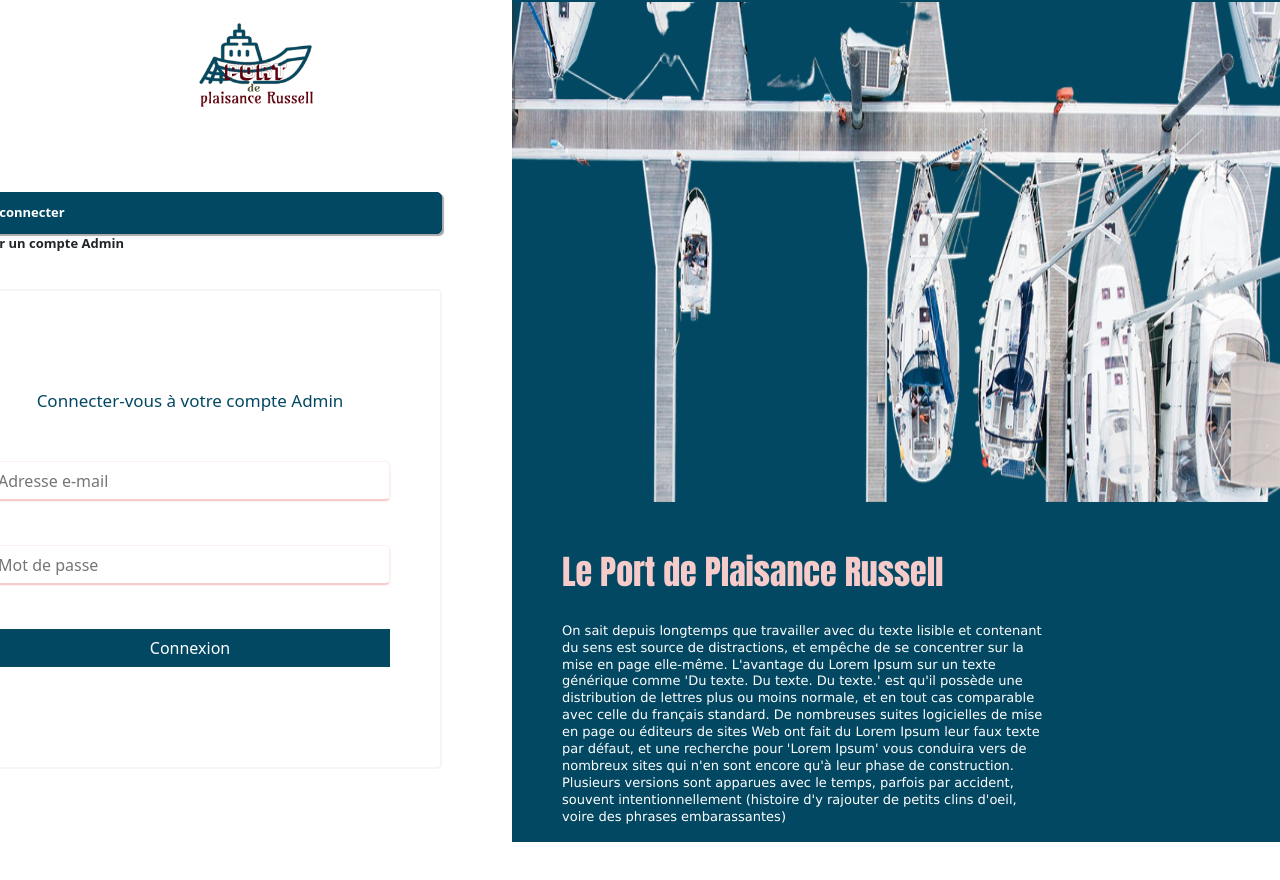
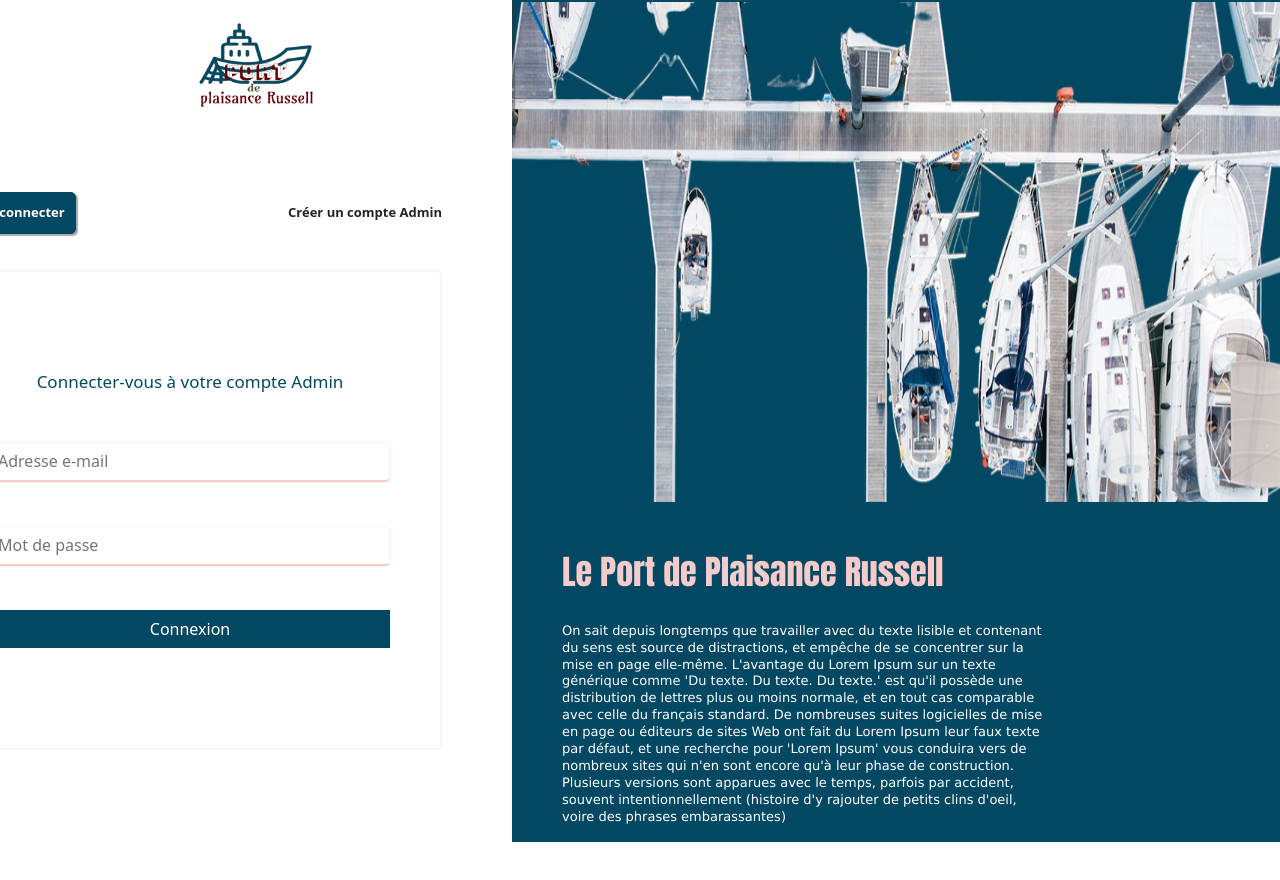
Before and after one commit to clessmatthaus/APIREST-PLAISSANCE-RUSSEL, a React (Create React App) app in the folder front-end/plaissance-russell-api/: page / in a window 1280 px wide. Shown: the top 880 px of the page. Built offline with nearby package versions, Linux system fonts and the light colour scheme.

Commit message:
update project

```diff
--- a/front-end/plaissance-russell-api/src/components/Log/Index.css
+++ b/front-end/plaissance-russell-api/src/components/Log/Index.css
@@ -70,14 +70,19 @@ h5{
    align-items:center;
    margin-bottom:20px;
    margin-top:-30px;
-
+   flex-direction: row;
+   justify-content:space-between;
 }
 .ul-div ul{
    width:100%;
+   display:flex;
+   justify-content:space-between;
+   align-items:center;
    font-weight:bold;
    cursor:pointer;
    font-size:13px;
-   justify-content:space-between;
+   text-decoration:none;
+   list-style:none;
 }
 .ul-div ul li{
    font-size:13px;
```
